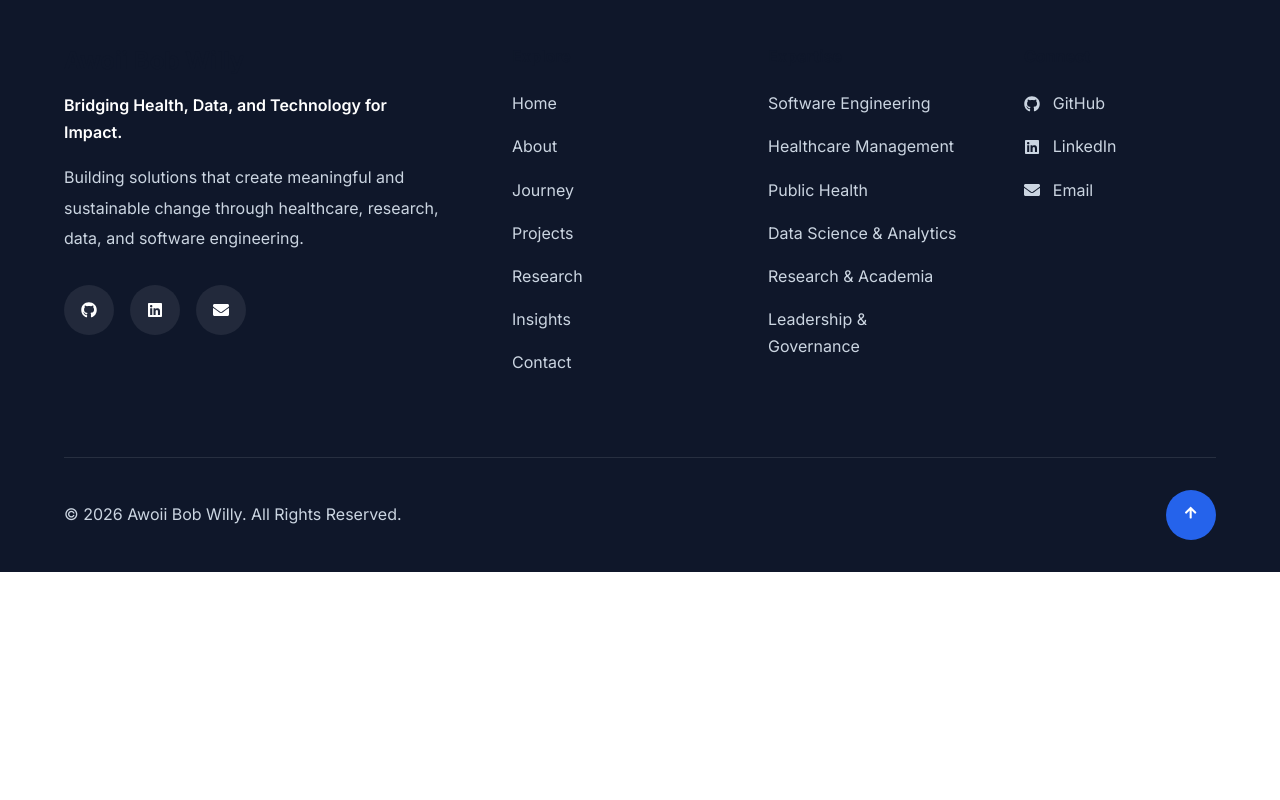
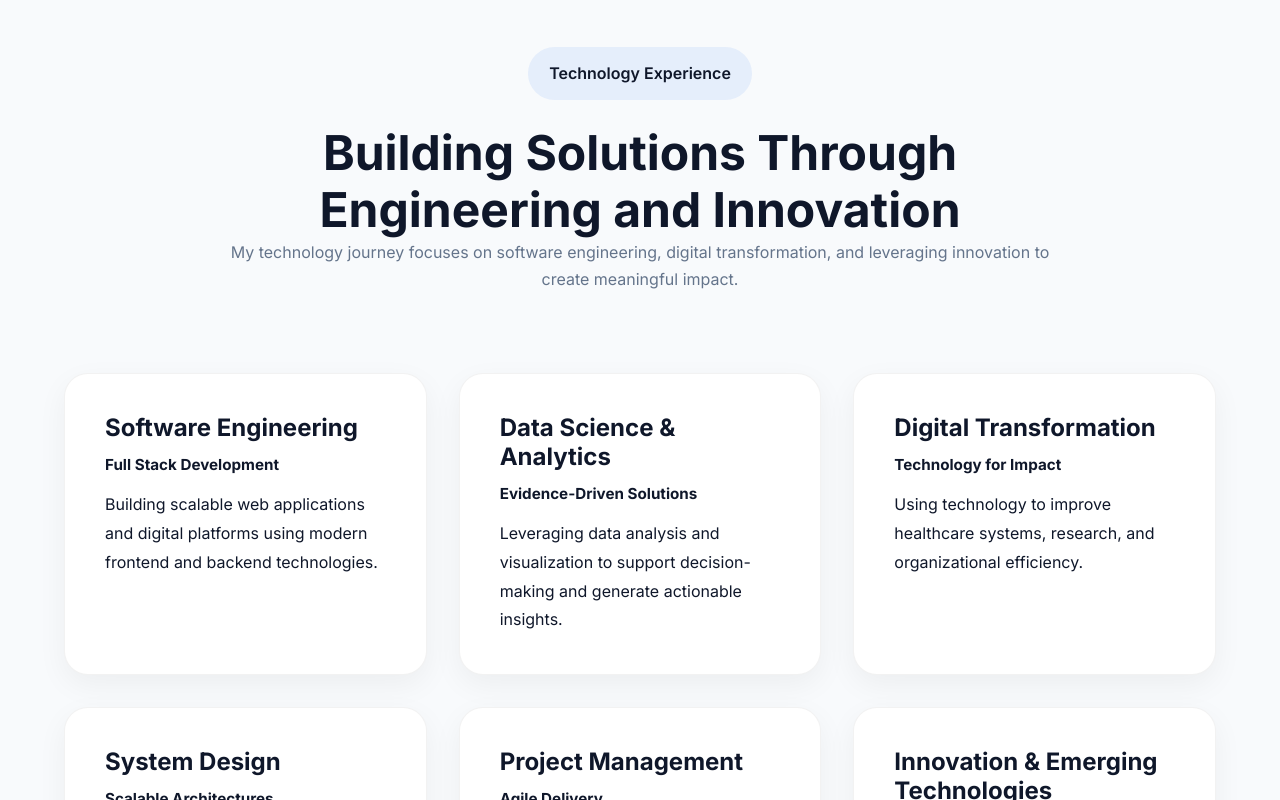
Before and after one commit to awoiibobwilly/abwp-frontend, a React (Vite) app: page /about in a window 1280 px wide. Shown: the part 8700-9500 px from the top of the page. Before the commit the page ends 9272 px from the top, so only its background shows below. Built offline with nearby package versions, Linux system fonts and the light colour scheme.

Commit message:
about: added Technology Experience Section

```diff
--- /dev/null
+++ b/src/components/about/TechnologyExperience.jsx
@@ -0,0 +1,59 @@
+import { technologyExperienceData }
+from "../../data/about/technologyExperienceData";
+
+import "../../styles/about/technologyExperience.css";
+
+function TechnologyExperience() {
+  return (
+    <section className="technology section">
+
+      <div className="container">
+
+        <div className="technology-header">
+
+          <span className="technology-badge">
+            Technology Experience
+          </span>
+
+          <h2 className="section-title">
+            Building Solutions Through
+            Engineering and Innovation
+          </h2>
+
+          <p className="section-subtitle">
+            My technology journey focuses on software
+            engineering, digital transformation, and
+            leveraging innovation to create meaningful impact.
+          </p>
+
+        </div>
+
+
+        <div className="technology-grid">
+
+          {technologyExperienceData.map((item, index) => (
+
+            <div
+              className="technology-card"
+              key={index}
+            >
+
+              <h3>{item.title}</h3>
+
+              <h4>{item.organization}</h4>
+
+              <p>{item.description}</p>
+
+            </div>
+
+          ))}
+
+        </div>
+
+      </div>
+
+    </section>
+  );
+}
+
+export default TechnologyExperience;
--- /dev/null
+++ b/src/data/about/technologyExperienceData.js
@@ -0,0 +1,43 @@
+export const technologyExperienceData = [
+    {
+      title: "Software Engineering",
+      organization: "Full Stack Development",
+      description:
+        "Building scalable web applications and digital platforms using modern frontend and backend technologies.",
+    },
+
+    {
+      title: "Data Science & Analytics",
+      organization: "Evidence-Driven Solutions",
+      description:
+        "Leveraging data analysis and visualization to support decision-making and generate actionable insights.",
+    },
+
+    {
+      title: "Digital Transformation",
+      organization: "Technology for Impact",
+      description:
+        "Using technology to improve healthcare systems, research, and organizational efficiency.",
+    },
+
+    {
+      title: "System Design",
+      organization: "Scalable Architectures",
+      description:
+        "Designing maintainable and secure software systems capable of supporting growth and innovation.",
+    },
+
+    {
+      title: "Project Management",
+      organization: "Agile Delivery",
+      description:
+        "Leading technology initiatives using agile principles, collaboration, and continuous improvement.",
+    },
+
+    {
+      title: "Innovation & Emerging Technologies",
+      organization: "Continuous Learning",
+      description:
+        "Exploring new technologies and approaches to solve complex real-world challenges.",
+    },
+  ];
--- a/src/pages/About.jsx
+++ b/src/pages/About.jsx
@@ -5,6 +5,7 @@ import Education from "../components/about/Education";
 import Certifications from "../components/about/Certifications";
 import Leadership from "../components/about/Leadership";
 import HealthcareExperience from "../components/about/HealthcareExperience";
+import TechnologyExperience from "../components/about/TechnologyExperience";
 
 function About() {
   return (
@@ -23,6 +24,8 @@ function About() {
 
       <HealthcareExperience />
 
+      <TechnologyExperience />
+
 
     </>
   );
--- /dev/null
+++ b/src/styles/about/technologyExperience.css
@@ -0,0 +1,141 @@
+/* ==========================================
+   TECHNOLOGY EXPERIENCE
+========================================== */
+
+.technology{
+    background:#f8fafc;
+}
+
+
+/* ==========================================
+   HEADER
+========================================== */
+
+.technology-header{
+
+    text-align:center;
+
+    max-width:850px;
+
+    margin:0 auto 5rem;
+
+}
+
+
+.technology-badge{
+
+    display:inline-block;
+
+    padding:.8rem 1.3rem;
+
+    border-radius:999px;
+
+    background:rgba(59,130,246,.1);
+
+    color:var(--primary);
+
+    font-weight:600;
+
+    margin-bottom:1.5rem;
+
+}
+
+
+/* ==========================================
+   GRID
+========================================== */
+
+.technology-grid{
+
+    display:grid;
+
+    grid-template-columns:repeat(3,1fr);
+
+    gap:2rem;
+
+}
+
+
+/* ==========================================
+   CARD
+========================================== */
+
+.technology-card{
+
+    background:white;
+
+    padding:2.5rem;
+
+    border-radius:1.5rem;
+
+    border:1px solid rgba(0,0,0,.05);
+
+    box-shadow:
+        0 10px 30px rgba(0,0,0,.05);
+
+    transition:.3s;
+
+}
+
+
+.technology-card:hover{
+
+    transform:translateY(-8px);
+
+    box-shadow:
+        0 20px 50px rgba(0,0,0,.1);
+
+}
+
+
+.technology-card h3{
+
+    margin-bottom:.8rem;
+
+}
+
+
+.technology-card h4{
+
+    color:var(--primary);
+
+    margin-bottom:1rem;
+
+    font-size:.95rem;
+
+}
+
+
+.technology-card p{
+
+    color:var(--text-light);
+
+    line-height:1.8;
+
+}
+
+
+/* ==========================================
+   RESPONSIVE
+========================================== */
+
+@media(max-width:992px){
+
+    .technology-grid{
+
+        grid-template-columns:repeat(2,1fr);
+
+    }
+
+}
+
+
+@media(max-width:576px){
+
+    .technology-grid{
+
+        grid-template-columns:1fr;
+
+    }
+
+}
```
